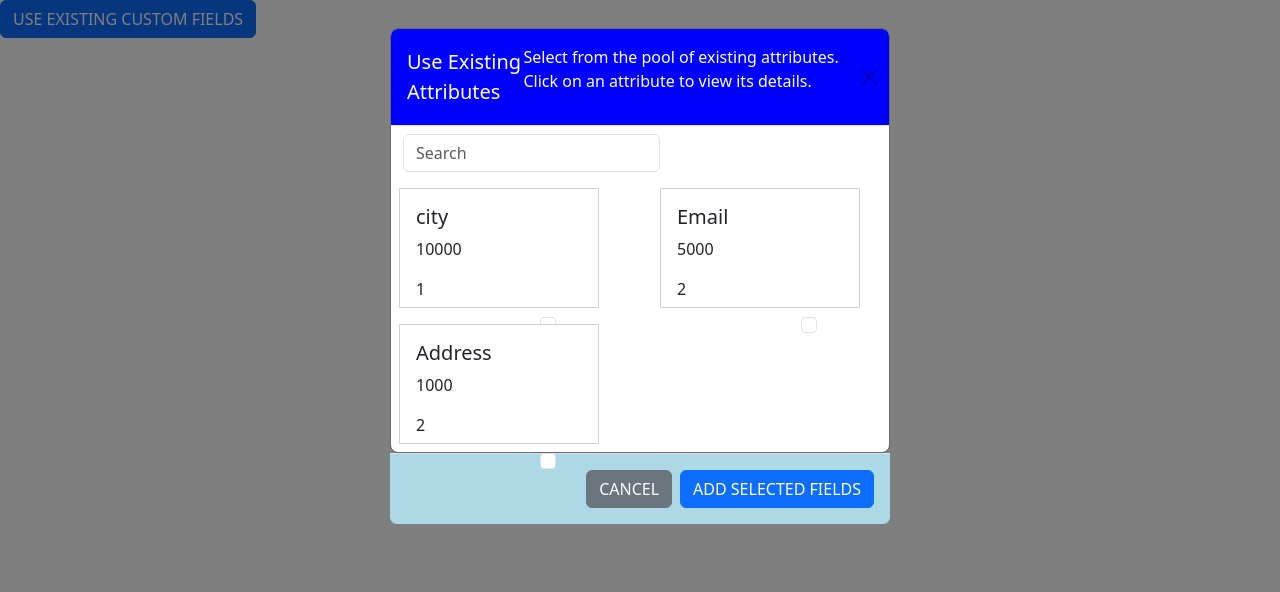
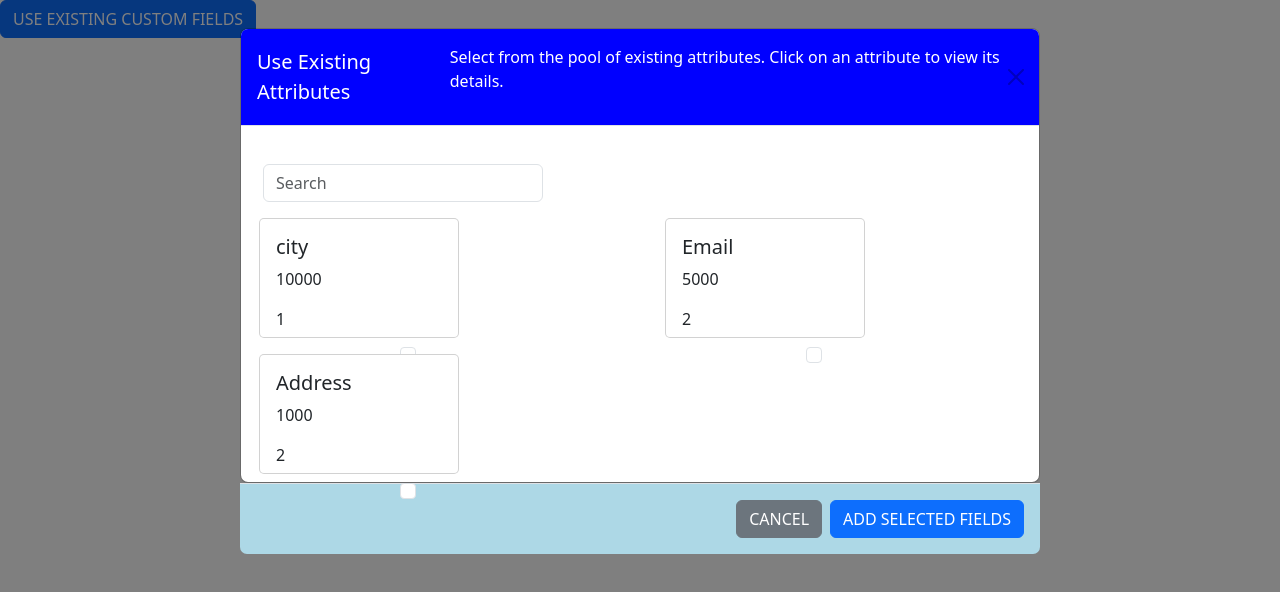
Before and after one commit to HasangiComplex/popup-model-Angular, an Angular app: page / in a window 1280 px wide. Both pictures are taken after a click on the button "USE EXISTING CUSTOM FIELDS". Shown: the top 592 px of the page. Built offline with nearby package versions, Linux system fonts and the light colour scheme; data requests are answered from the project's data file.

Commit message:
Change the width of search-box

```diff
--- a/src/app/popup-modal/popup-modal.component.css
+++ b/src/app/popup-modal/popup-modal.component.css
@@ -24,12 +24,22 @@
 
   background-color: #fff;
   text-align: left;
-  border-radius: 0px;
+  border-radius: 5px;
 
 }
-.row{
-
+.card-view{
+margin-right:3px;
 }
 .form-check{
   margin-left:0px;
 }
+.modal fade{
+  width: 800px;
+}
+.form-control{
+  width: 280px;
+  margin-top:30px;
+}
+.body-content{
+  margin-left: 10px;
+}
--- a/src/app/popup-modal/popup-modal.component.html
+++ b/src/app/popup-modal/popup-modal.component.html
@@ -8,15 +8,21 @@
 
 <!-- Modal -->
 <div class="modal fade" id="exampleModal" >
-  <div class="modal-dialog" >
+  <div class="modal-dialog modal-lg" >
     <div class="modal-content">
       <div class="modal-header">
-        <h1 class="modal-title fs-5" id="exampleModalLabel">Use Existing Attributes</h1>
-        <br/><br/>
-        <P>Select from the pool of existing attributes. Click on an attribute to view its details.</P>
+        <div>
+          <h1 class="modal-title fs-5" id="exampleModalLabel">Use Existing Attributes</h1>
+
+        </div>
+        <br/>
+        <div>
+          <P>Select from the pool of existing attributes. Click on an attribute to view its details.</P>
+        </div>
         <button type="button" class="btn-close" disabled aria-label="Close"></button>
+
       </div>
-
+<div class="body-content">
         <nav class="navbar " >
           <div class="container-fluid">
             <form class="d-flex" role="search">
@@ -28,7 +34,7 @@
         </nav>
 
 
-        <div class="row">
+        <div class="row"  id="card-view">
           <ng-container *ngFor="let item of attributesList">
           <div class="col-sm-6 mb-3 mb-sm-0">
 
@@ -50,6 +56,8 @@
 
 
       </div>
+
+    </div>
       <div class="modal-footer">
         <button type="button" class="btn btn-secondary" data-bs-dismiss="modal">CANCEL</button>
         <button type="button" class="btn btn-primary">ADD SELECTED FIELDS</button>
```
